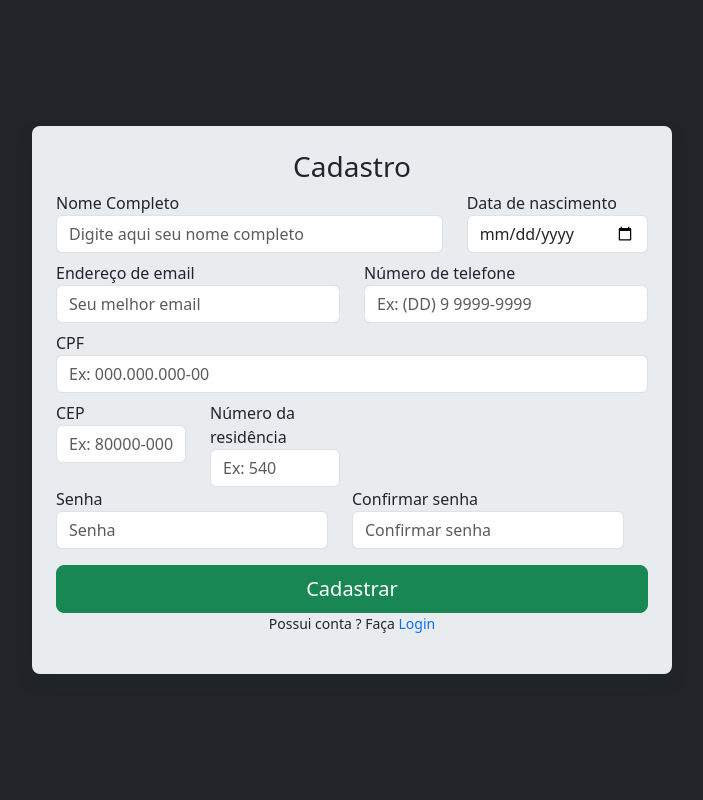
After one commit to nsx07/netcar, a PHP site: page /signup.html in a window 1280 px wide. The commit adds this page. Shown: the whole page, without its empty margins (288-991 px from the left). Run offline with PHP 8.4, Linux system fonts and the light colour scheme.

Commit message:
correções gerais e adição de novos campos cadastro

```diff
--- /dev/null
+++ b/signup.html
@@ -0,0 +1,80 @@
+<!DOCTYPE html>
+<html lang="en">
+<head>
+    <meta charset="UTF-8">
+    <meta http-equiv="X-UA-Compatible" content="IE=edge">
+    <meta name="viewport" content="width=device-width, initial-scale=1.0">
+    <title>netcar | Cadastro </title>
+    <link rel="stylesheet" href="style.css">
+    <script src="index.js"></script>
+</head>
+<body>
+    <div class="vw-100 vh-100 d-flex justify-content-center align-items-center bg-dark">
+
+        <div class="w-50 v-25 shadow bg-body-secondary rounded-3 p-4" >
+            <h3 class="text-center">Cadastro</h3>
+            <div class="grid gap-3 row-gap-5">
+                <form>
+                    <div class="row mb-2">
+                        <div class="col-8">
+                            <label for="exampleInputNomeCompleto">Nome Completo</label>
+                            <input type="text" class="form-control" id="exampleInputNomeCompleto" aria-describedby="emailHelp" placeholder="Digite aqui seu nome completo" required>
+                        </div>
+                        <div class="col-4">
+                            <label for="dateBirth">Data de nascimento</label>
+                            <input type="date" class="form-control" id="dateBirth" aria-describedby="dateBirth" placeholder="Informe sua data de nascimento" required>
+                        </div>
+                    </div>
+                    <div class="row mb-2">
+                        <div class="col-6">
+                            <label for="email">Endereço de email</label>
+                            <input type="email" class="form-control" id="email" aria-describedby="emailHelp" placeholder="Seu melhor email" required>
+                        </div>
+                        <div class="col-6">
+                            <label for="telefone">Número de telefone</label>
+                            <input type="text" class="form-control" id="telefone" maxlength="15" aria-describedby="emailHelp" placeholder="Ex: (DD) 9 9999-9999" onkeyup="this.value = mascaraTelefone(this.value)" required>
+                        </div>
+                    </div>
+                    <div class="col-12 mb-2">
+                        <label for="cpf">CPF</label>
+                        <input type="text" class="form-control" id="cpf" maxlength="14" aria-describedby="emailHelp" placeholder="Ex: 000.000.000-00" onkeyup="this.value = mascaraCPF(this.value)" required>
+                    </div>
+
+                    <div class="row mb-2">
+                        <div class="col-3">
+                            <label for="cep">CEP</label>
+                            <input type="text" class="form-control w-3" id="cep" maxlength="9" onkeyup="handleZipCode(event)" aria-describedby="emailHelp" placeholder="Ex: 80000-000" required>
+                        </div>
+                        <div class="col-3">
+                            <label for="numeroResidencia">Número da residência</label>
+                            <input type="text" class="form-control w-3" id="numeroResidencia" maxlength="5" aria-describedby="emailHelp" placeholder="Ex: 540" required>
+                        </div>
+
+                    <div class="row mb-2">
+                        <div class="col-6">
+                            <label for="exampleInputPassword1">Senha</label>
+                            <input type="password" class="form-control" id="exampleInputPassword1" placeholder="Senha" required>
+                        </div>
+                        <div class="col-6">
+                            <label for="exampleInputPassword2">Confirmar senha</label>
+                            <input type="password" class="form-control" id="exampleInputPassword2" placeholder="Confirmar senha" required>
+                        </div>
+                    </div>
+
+                    <div class="col-12 mt-2 d-flex justify-content-end">
+
+                        <button type="submit" class="btn btn-success btn-lg w-100">Cadastrar</button>
+                    </div>
+                    <div class="col-12 mb-2 d-flex justify-content-center">
+                        <small class="text-md font-medium text-center">Possui conta ? Faça <a href="#">Login</a></small>
+
+                    </div>
+
+                    </div>
+                </form>
+            </div>
+        </div>
+
+    </div>
+</body>
+</html>
--- a/style.css
+++ b/style.css
@@ -3,5 +3,8 @@
 body {
     margin : 0px;
     padding: 0px;
+}
 
+a {
+    text-decoration: none;
 }
```
Also changed, not shown: login.php (deleted, +0 -59 lines).
